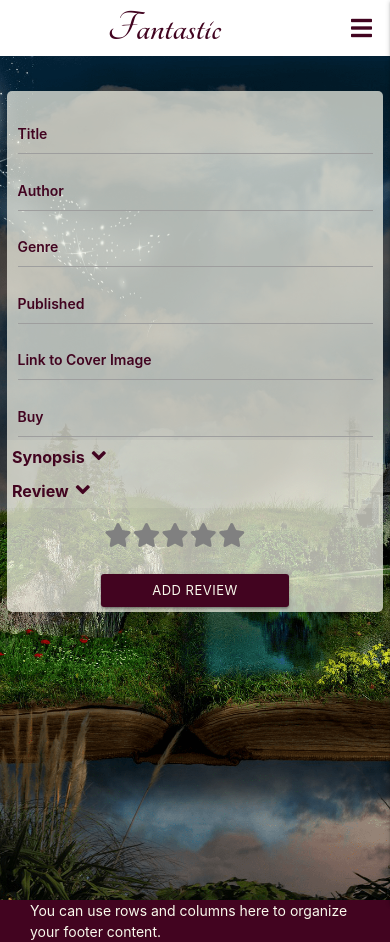
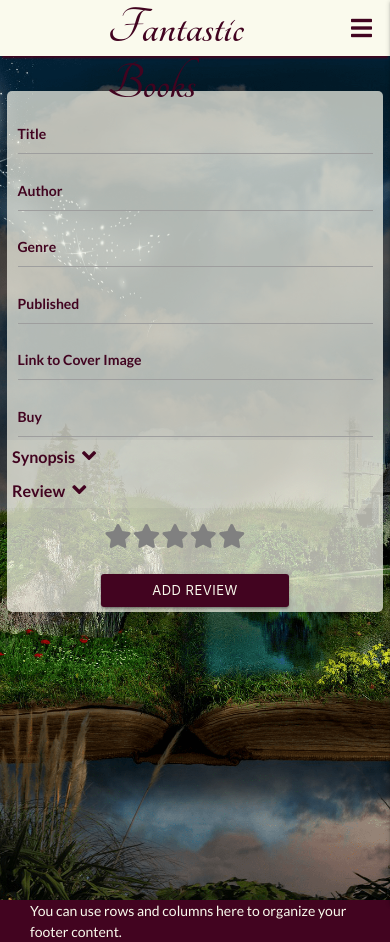
Before and after one commit to Code-Institute-Submissions/Fantastic-Books, a Flask app: page /add_review in a window 390 px wide. Run offline with Flask 2, Linux system fonts and the light colour scheme; data that the repository does not hold is empty; some libraries are stand-ins or nearby versions.

Commit message:
Style navbar. Add action to search bar on profile and index. Add mobile search template and view

```diff
--- a/app.py
+++ b/app.py
@@ -171,6 +171,11 @@ def search():
     return render_template("reviews.html", reviews=reviews)
 
 
+@app.route("/search_mobile")
+def search_mobile():
+    return render_template("search_mobile.html")
+
+
 @app.route("/logout")
 def logout():
     # remove user from session cookie
--- a/static/css/style.css
+++ b/static/css/style.css
@@ -1,46 +1,42 @@
-@import url('https://fonts.googleapis.com/css2?family=Tangerine:wght@400;700&display=swap');
+@import url('https://fonts.googleapis.com/css2?family=Lato:wght@400;700&family=Tangerine:wght@400;700&display=swap');
 
 html {
     scroll-behavior: smooth;
 }
 header {
     position: relative;
-  /*  height: 6.25rem; */
     overflow: hidden;
     z-index: 2;
 }
 
 body {
     color: #420420;
+    font-family: 'Lato', sans-serif;
 }
 
 /* Navbar */
 
 nav {
-    -webkit-box-shadow: none;
-    box-shadow: none;
-
+    -webkit-box-shadow: 0 4px 2px -2px #420420;
+    box-shadow: 0 4px 2px -2px #420420;;
 }
 
 nav .brand-logo {
     color: #420420;
     padding-left: 10px;
-  /*  padding-top: 10px; */
-    font-family: 'Tangerine', cursive;
+    font-family:  'Tangerine', cursive;
     font-weight: 700;
-    font-size: 3.125rem;
+    font-size: 3.75rem;
 }
 
+nav a,
 nav ul a {
     color: #420420;
-}
-
-nav a {
-    color: #420420;
+    font-weight: 500;
 }
 
 .bg-color {
-    background-color: transparent;
+    background-color: #fafaed;
 }
 
 .bg-navbar:before {
@@ -51,10 +47,6 @@ nav a {
     right: 0;
     width: 100%;
     height: 100%;
-  /*  transform: skewY(-2deg);
-    transform-origin: top left;
-    content: '';
-    background-image: linear-gradient(rgba(250, 250, 237, 0.9), rgba(251,251,240, 0.7)); */
     background-color: #fafaed;
 }
 
@@ -76,11 +68,12 @@ nav a {
 }
 
 .sidenav-overlay {
-    height: 0;
+   z-index: 1;
 }
 
 .sidenav li a {
     color: #420420;
+    font-weight: 600;
 }
 
 /* Search Bar */
@@ -111,6 +104,7 @@ form.search-bar input[type=text] {
 form ::placeholder {
     color:#420420;
     padding-left: 5px;
+
 }
 
 form.search-bar button {
@@ -336,10 +330,6 @@ background-color: rgba(250, 250, 237, 0.7);
 .profile-btn {
     margin-bottom: 5px;
 }
-
-
-
-
 
 /* Register */
 
--- a/templates/base.html
+++ b/templates/base.html
@@ -14,16 +14,18 @@
 <body>
 
 <header>
+
 <!-- Navbar-->
+<div class="navbar-fixed">
     <nav class="nav-extended bg-color bg-navbar">
         <div class="nav-wrapper">
-        <a href="{{ url_for('index') }}" class="brand-logo">Fantastic Books<span class="sub-logo hide-on-med-and-down">and where to find them</span></a>
+            <a href="{{ url_for('index') }}" class="brand-logo">Fantastic Books <span class="sub-logo hide-on-med-and-down">and where to find them</span></a>
             <a href="#" data-target="mobile-demo" class="sidenav-trigger right"><i class="fas fa-bars"></i></a>
                 <ul class="right hide-on-med-and-down">
                     <li><a href="{{ url_for('index') }}">Home</a></li>
                 {% if session.user %}
                     <li><a href="{{ url_for('profile', username=session['user']) }}">Profile</a></li>
-                <li><a href="{{ url_for('search') }}">Search</a></li>
+                    <li><a href="{{ url_for('search_mobile') }}">Search</a></li>
                     <li><a href="{{ url_for('reviews') }}">Reviews</a></li>
                     <li><a href="{{ url_for('add_review') }}">Add Review</a></li>
                     <li><a href="{{ url_for('logout') }}">Log Out</a></li>
@@ -34,6 +36,7 @@
                 </ul>
         </div>
     </nav>
+</div>
 
 <!-- Sidenav-->
             <ul class="sidenav" id="mobile-demo">
@@ -43,7 +46,7 @@
                 <li><a href="{{ url_for('profile', username=session['user']) }}">Profile</a></li>
                 <li><a href="{{ url_for('reviews') }}">Reviews</a></li>
                 <li><a href="{{ url_for('add_review') }}">Add Review</a></li>
-                <li><a href="{{ url_for('search') }}">Search</a></li>
+                <li><a href="{{ url_for('search_mobile') }}">Search</a></li>
                 <li><a href="{{ url_for('logout') }}">Log Out</a></li>
               {% else %}
                 <li><a href="{{ url_for('login') }}">Log In</a></li>
--- a/templates/index.html
+++ b/templates/index.html
@@ -9,7 +9,7 @@
 <section>
     <div class="row no-margin">
         <div class= "col m4 offset-m8 search-container hide-on-small-only">
-            <form class="search-bar" method="POST" action="">
+            <form class="search-bar" method="POST" action="{{ url_for('search') }}">
                 <input type="text" name="search" id="search" placeholder="Enter Author, Title or Genre...">
                 <button type="submit"><i class="fas fa-search"></i></button>
             </form>
--- a/templates/profile.html
+++ b/templates/profile.html
@@ -8,7 +8,7 @@
     <section>
         <div class="row no-margin">
             <div class= "col m4 offset-m8 search-container hide-on-small-only">
-                <form class="search-bar" method="POST" action="">
+                <form class="search-bar" method="POST" action="{{ url_for('search') }}">
                     <input type="text" name="search" id="search" placeholder="Enter Author, Title or Genre...">
                     <button type="submit"><i class="fas fa-search"></i></button>
                 </form>
```
Also changed, not shown: templates/search_mobile.html (renamed from templates/search.html). Lines whose indentation alone changed are shown as unchanged.
